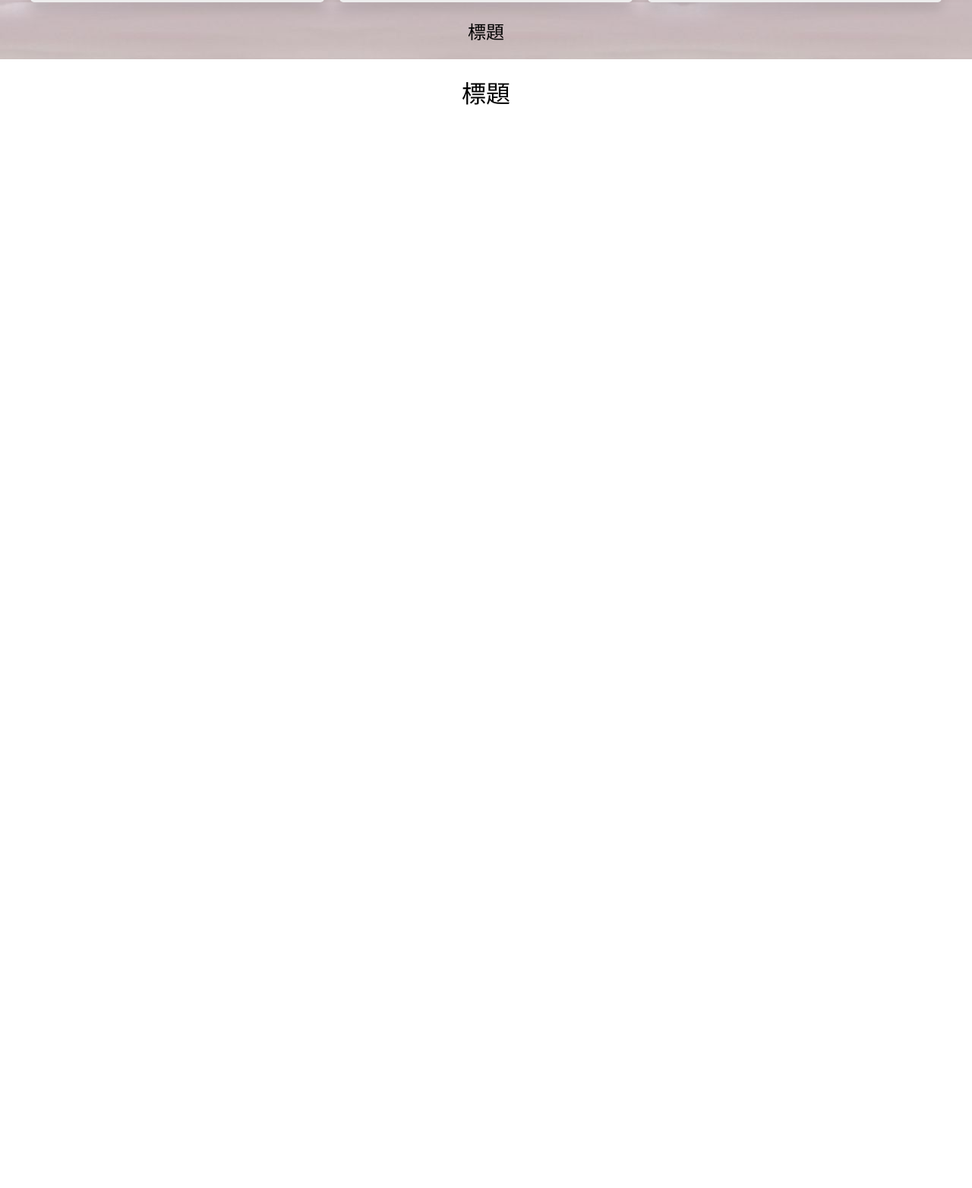
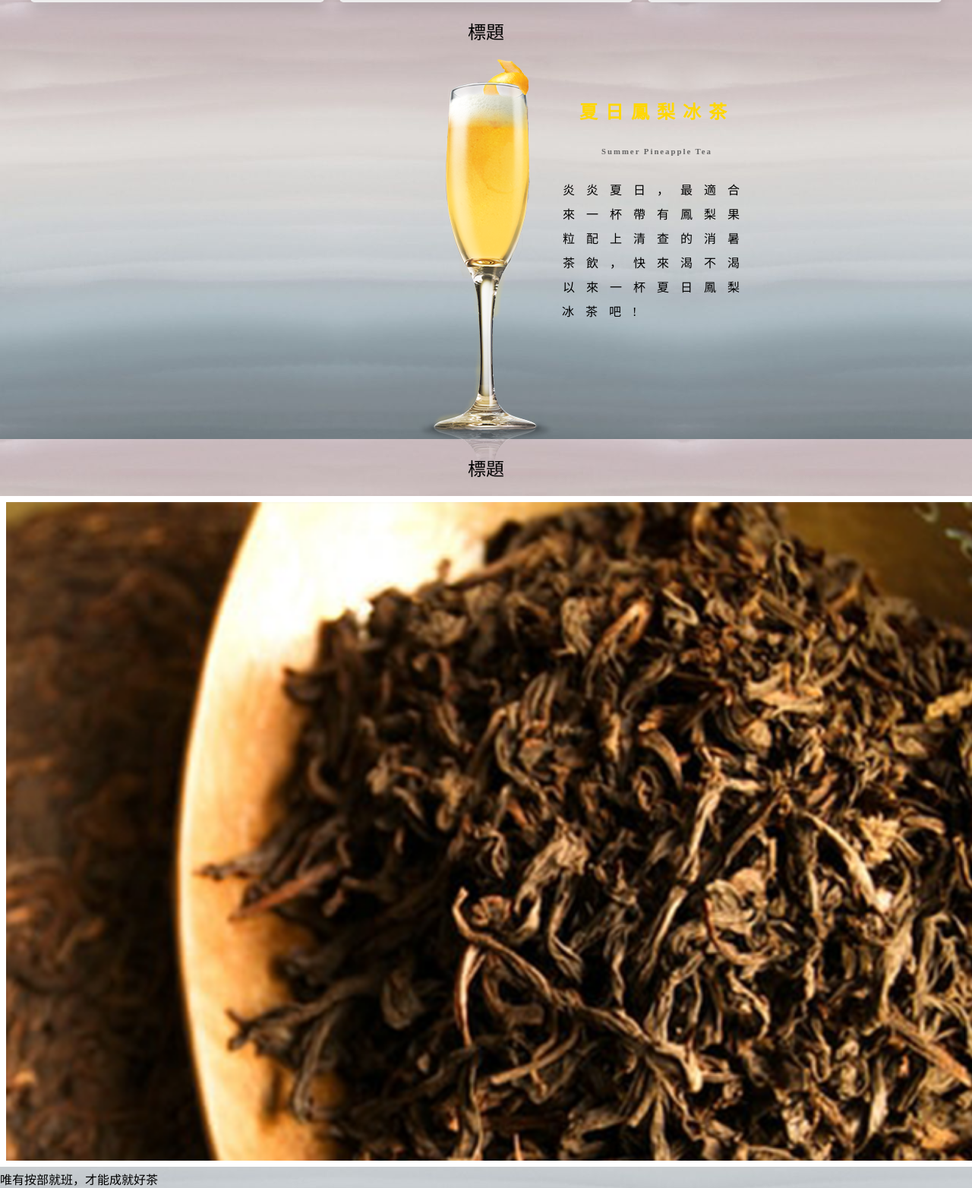
Before and after one commit to 190OuO/Web_2024_10_18, a plain HTML site: page index.html in a window 1280 px wide. Shown: the part 1936-3500 px from the top of the page at 76% size. Before the commit the page ends 2100 px from the top, so only its background shows below. Drawn offline with Linux system fonts and the light colour scheme.

Commit message:
完成產品區域並添加經營理念

```diff
--- a/index.html
+++ b/index.html
@@ -73,9 +73,30 @@
         </section>
         <section class="content">
             <h1>標題</h1>
+            <div id="product">
+                <img src="img/drink.png" alt="飲料產品 夏天飲料">
+                <div id="info">
+                    <h2>夏日鳳梨冰茶</h2>
+                    <h6>Summer Pineapple Tea</h6>
+                    <p>炎炎夏日，最適合來一杯帶有鳳梨果粒配上清查的消暑茶飲，快來渴不渴以來一杯夏日鳳梨冰茶吧!</p>
+                </div>
+
+            </div>
         </section>
-        <dsection class="content">
+        <section class="content">
             <h1>標題</h1>
-        </dsection>
+            <div id="ides">
+                <div id="idea-pic">
+                    <img src="/img/idea.png" alt="經營理念 茶葉">
+                </div>
+                <div id="idea-content">
+                    唯有按部就班，才能成就好茶
+                </div>
+
+            </div>
+            <div id="idea-content">
+
+            </div>
+        </section>
     </body>
 </html>
--- a/style.css
+++ b/style.css
@@ -138,3 +138,54 @@ h1{
 .card:hover img{
     opacity: 1;
 }
+
+#product{
+    height: 500px;
+    width: 800px;
+    margin: 0 auto;
+    /* background-color: #333; */
+    /* 文字對齊:置中(對行內元素調整對齊) */
+    text-align: center;
+    position: relative;
+}
+
+#info{
+    position: absolute;
+    top: 50px;
+    right: 50px;
+    /* background-color: #1b9; */
+    width: 250px;
+}
+
+/* 取得 #info 內所有的 h2 */
+#info h2{
+    color: gold;
+    margin-bottom: 30px;
+    letter-spacing: 10px;
+}
+
+#info h6{
+    color: #666;
+    margin-bottom: 30px;
+    letter-spacing: 2px;
+}
+
+#info p{
+    text-align-last: left;
+    line-height: 2;
+    letter-spacing: 15px;
+}
+
+/* 經營理念 */
+#idea{
+    display: grid;
+    grid-template-columns:50% 50%;
+    grid-gap: 30px;
+    width: 800px;
+    margin: 0 auto;
+}
+
+#idea-pic img{
+    width: 100%;
+    border: 8px solid #fff;
+}
```
Also changed, not shown: img/drink.png (added), img/idea.png (added).
